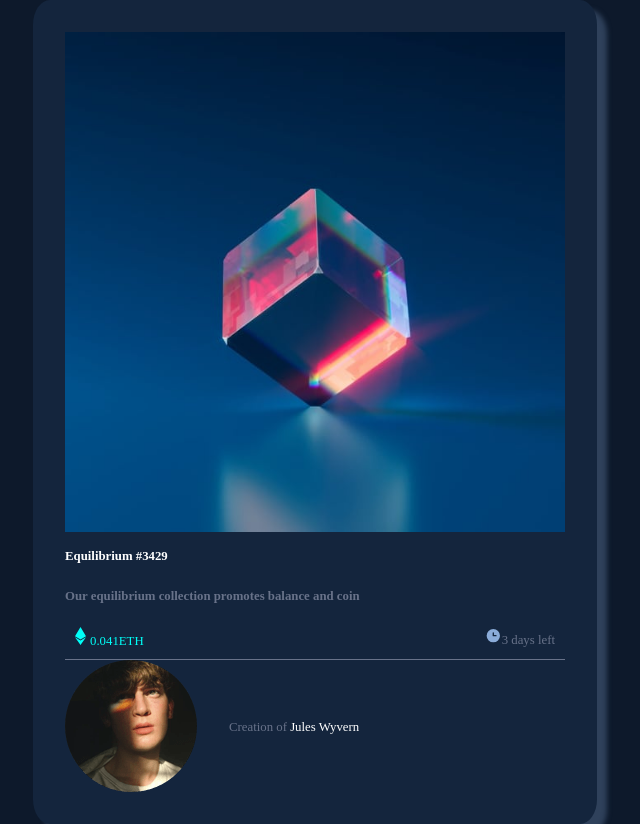
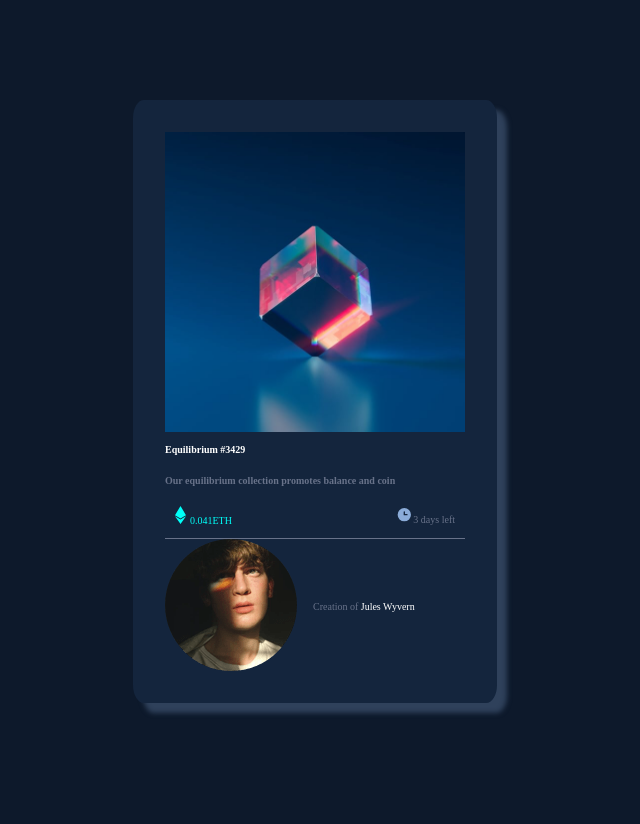
Before and after one commit to sirEmmyUche/nft-card-review, a plain HTML site: page index.html in a window 1280 px wide. Shown: the whole page, without its empty margins (325-965 px from the left). After the commit the page ends 803 px from the top, so only its background shows below. Drawn offline with Linux system fonts and the light colour scheme.

Commit message:
Update style.css
initial commit

```diff
--- a/style.css
+++ b/style.css
@@ -16,8 +16,8 @@ html,body{
 	border-radius: 3%;
 	padding: 2rem;
 	height: fit-content;
-	max-width: 500px;
-	margin: auto;
+	max-width: 300px;
+	margin: 100px auto;
 	display:flex;
 	flex-direction: column;
 }
@@ -36,11 +36,11 @@ html,body{
 
 p{
 	font-weight: bold;
-	font-size: 1vw;
+	font-size: 10px;
 }
 
 span{
-	font-size: 1vw;
+	font-size: 10px;
 	color: #687289;
 }
 
@@ -61,7 +61,7 @@ img{
 
 a{	color:#fff;
 	text-decoration: none;
-	font-size: 1vw;
+	font-size: 10px;
 }
 
 a:hover{
@@ -72,5 +72,5 @@ a:active{
 }
 
 .creation{
-	margin-left: 2rem;
+	margin-left: 1rem;
 }
```
